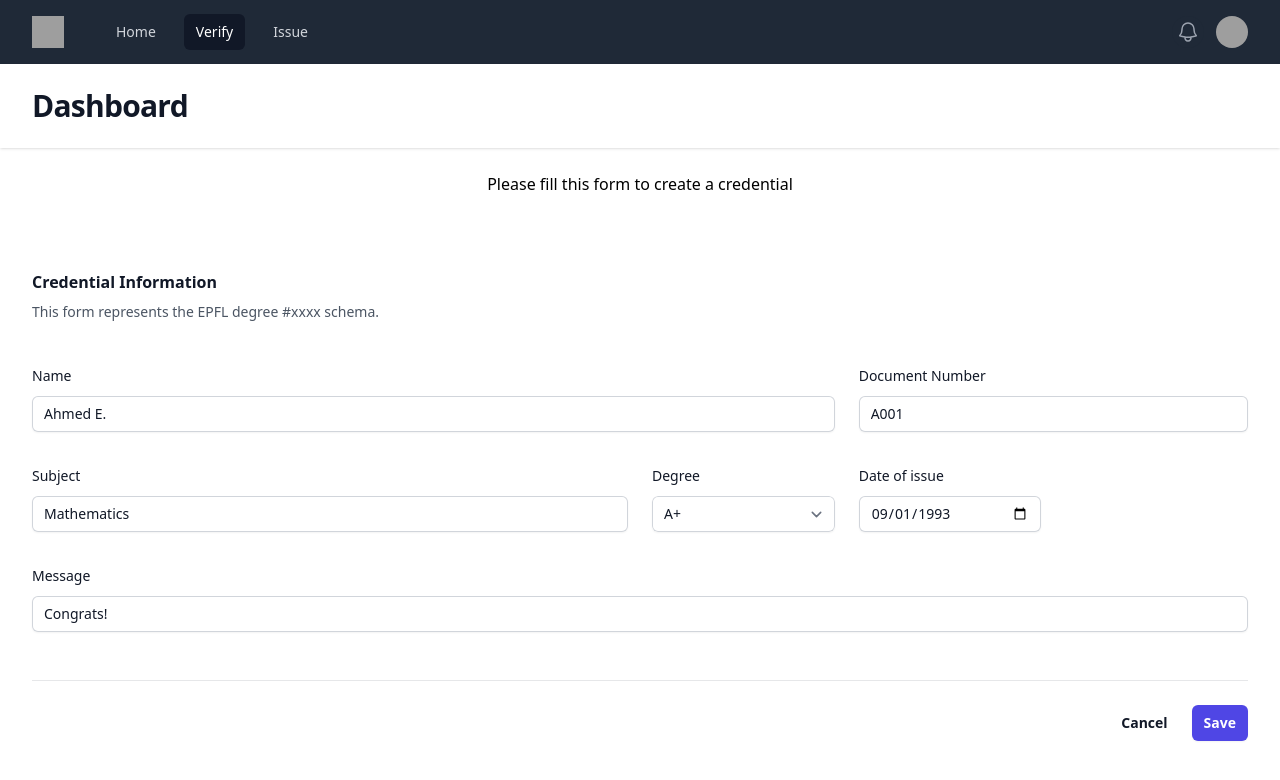
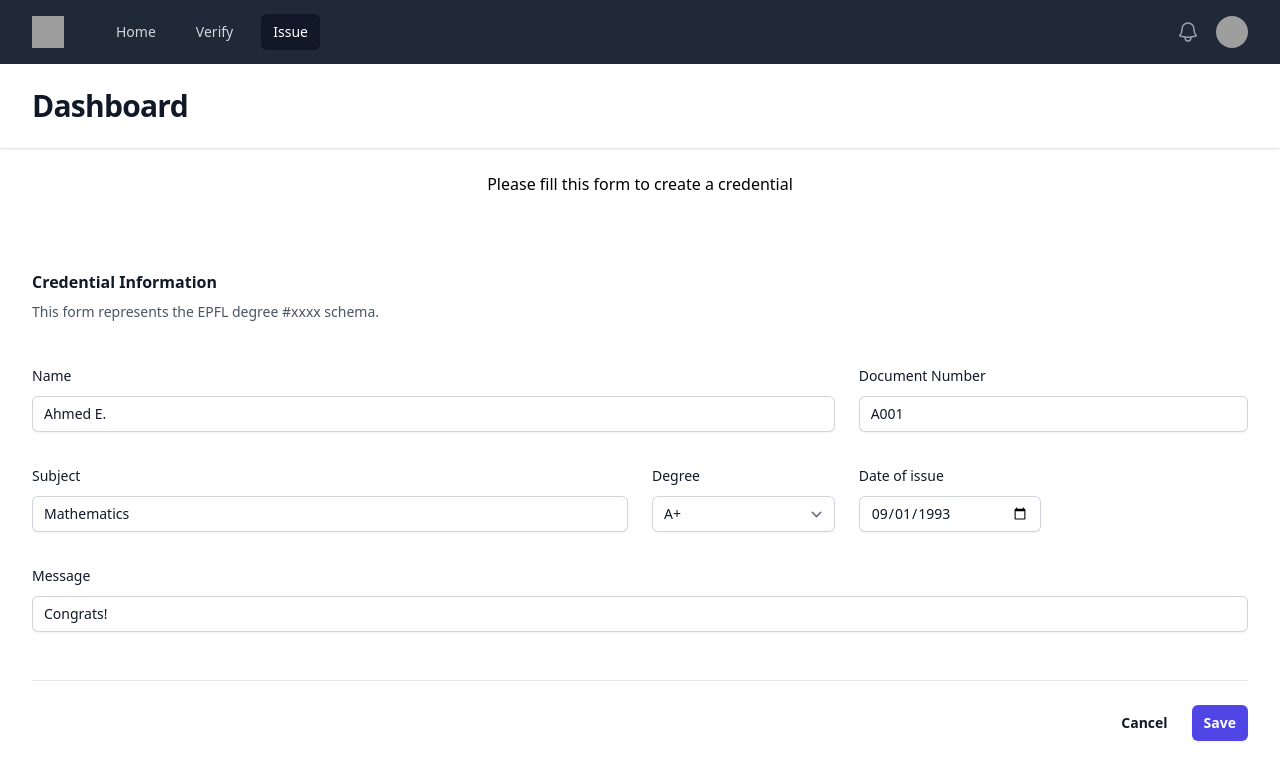
Before and after one commit to c4dt/eid-demo, a Nuxt app: page /issue in a window 1280 px wide. Shown: the top 780 px of the page. Built offline with nearby package versions, Linux system fonts and the light colour scheme; grey boxes are pictures that could not be loaded.

Commit message:
feat: makes current page in navbar dynamic

```diff
--- a/layouts/default.vue
+++ b/layouts/default.vue
@@ -102,6 +102,7 @@
 <script setup>
 import { Disclosure, DisclosureButton, DisclosurePanel, Menu, MenuButton, MenuItem, MenuItems } from '@headlessui/vue'
 import { Bars3Icon, BellIcon, XMarkIcon } from '@heroicons/vue/24/outline'
+const route = useRoute()
 
 const user = {
   name: 'Tom Cook',
@@ -110,10 +111,11 @@ const user = {
       'https://images.unsplash.com/photo-1472099645785-5658abf4ff4e?ixlib=rb-1.2.1&ixid=eyJhcHBfaWQiOjEyMDd9&auto=format&fit=facearea&facepad=2&w=256&h=256&q=80',
 }
 const navigation = [
-  { name: 'Home', href: '/', current: false },
-  { name: 'Verify', href: '/verify', current: true },
-  { name: 'Issue', href: '/issue', current: false },
+  { name: 'Home', href: '/', current: route.name === 'index' },
+  { name: 'Verify', href: '/verify', current: route.name === 'verify' },
+  { name: 'Issue', href: '/issue', current: route.name === 'issue' },
 ]
+
 const userNavigation = [
   { name: 'Your Profile', href: '#' },
   { name: 'Settings', href: '#' },
--- a/pages/issue.vue
+++ b/pages/issue.vue
@@ -19,6 +19,7 @@
     <p v-if="step===Step.DONE" class="text-center"> Credential Successfully Sent to wallet</p>
   </div>
 </template>
+
 <script setup lang="ts">
   import {ref} from "vue";
   import type {DiplomaSchema} from "~/composables/VerifiableCredential";
```
Also changed, not shown: app.vue (line endings or trailing spaces).
